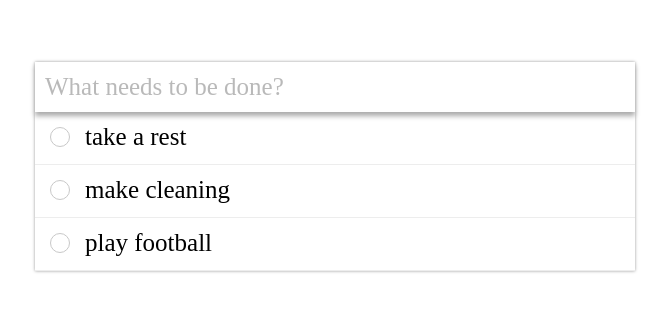
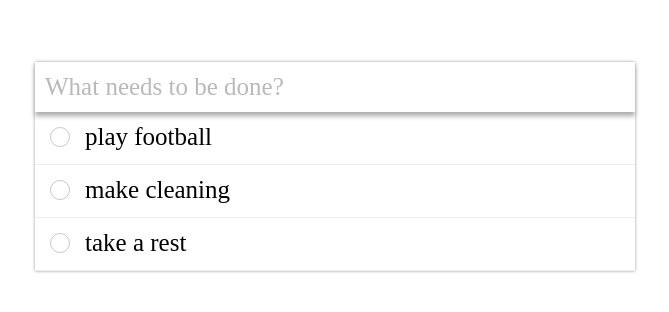
Before and after one commit to arturzybin/react-todo, a React (Create React App) app: page / in a window 1280 px wide. Shown: the part 138-450 px from the top of the page, without its empty margins (305-974 px from the left). Built offline with nearby package versions, Linux system fonts and the light colour scheme.

Commit message:
add tasks sorting
undone before done, then in order of creating

```diff
--- a/src/jsComponents/TaskList.js
+++ b/src/jsComponents/TaskList.js
@@ -5,7 +5,7 @@ import { Task } from './Task.js'
 
 class TaskList extends React.Component {
   renderTasks = () => {
-    const tasks = this.props.data;
+    const tasks = this.sortTasks(this.props.data);
     let tasksListTemplate = [];
 
     tasksListTemplate = tasks.map((item) => {
@@ -23,6 +23,19 @@ class TaskList extends React.Component {
     return tasksListTemplate;
   }
 
+  sortTasks = (tasks) => {
+    const doneTasks = tasks.filter((item) => item.done);
+    const undoneTasks = tasks.filter((item) => !item.done);
+
+    doneTasks.sort( (item1, item2) => (item1.id > item2.id ? 1 : -1) )
+    undoneTasks.sort( (item1, item2) => (item1.id > item2.id ? 1 : -1) )
+
+    doneTasks.reverse();
+    undoneTasks.reverse();
+
+    return undoneTasks.concat(doneTasks)
+  }
+
   render() {
     return(
       <div className="todo__tasklist">
```
